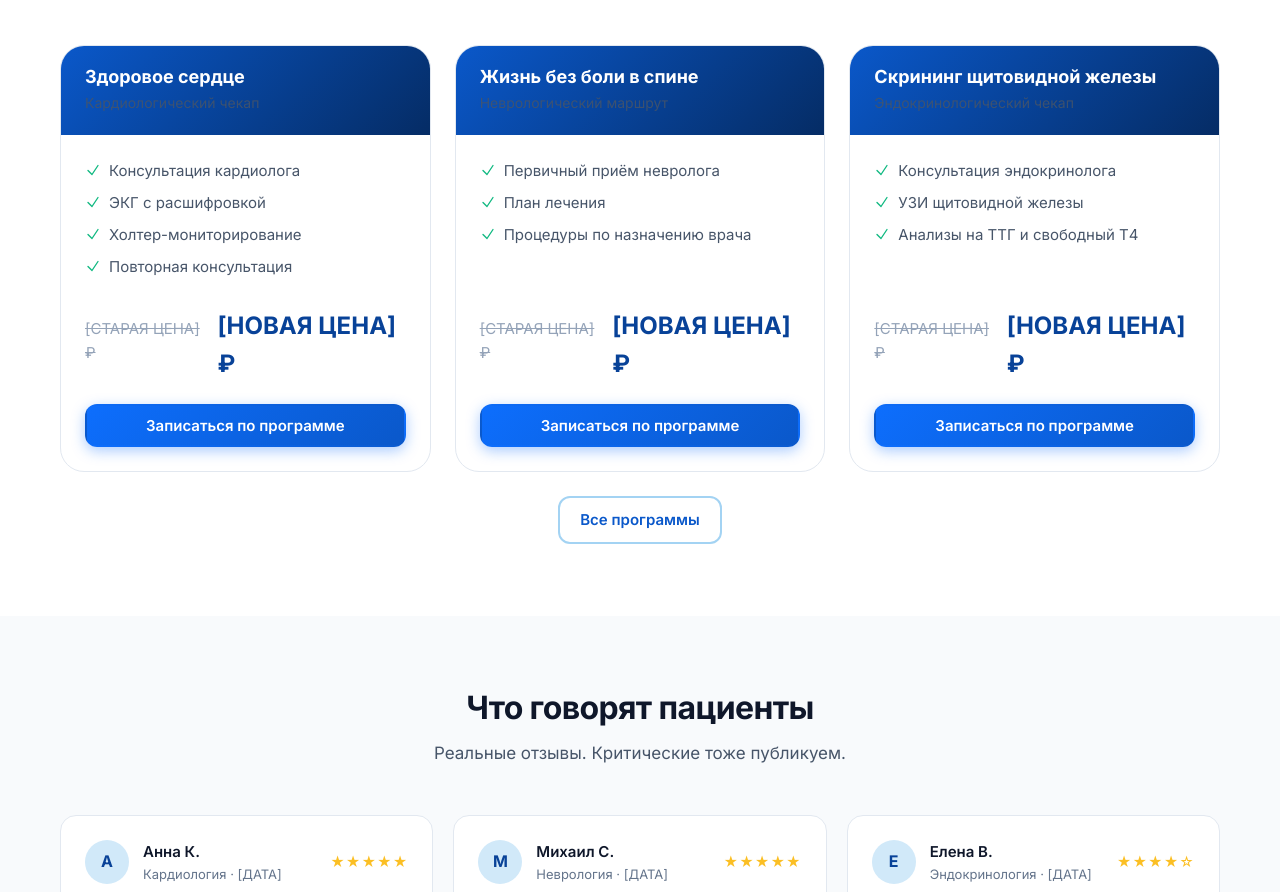
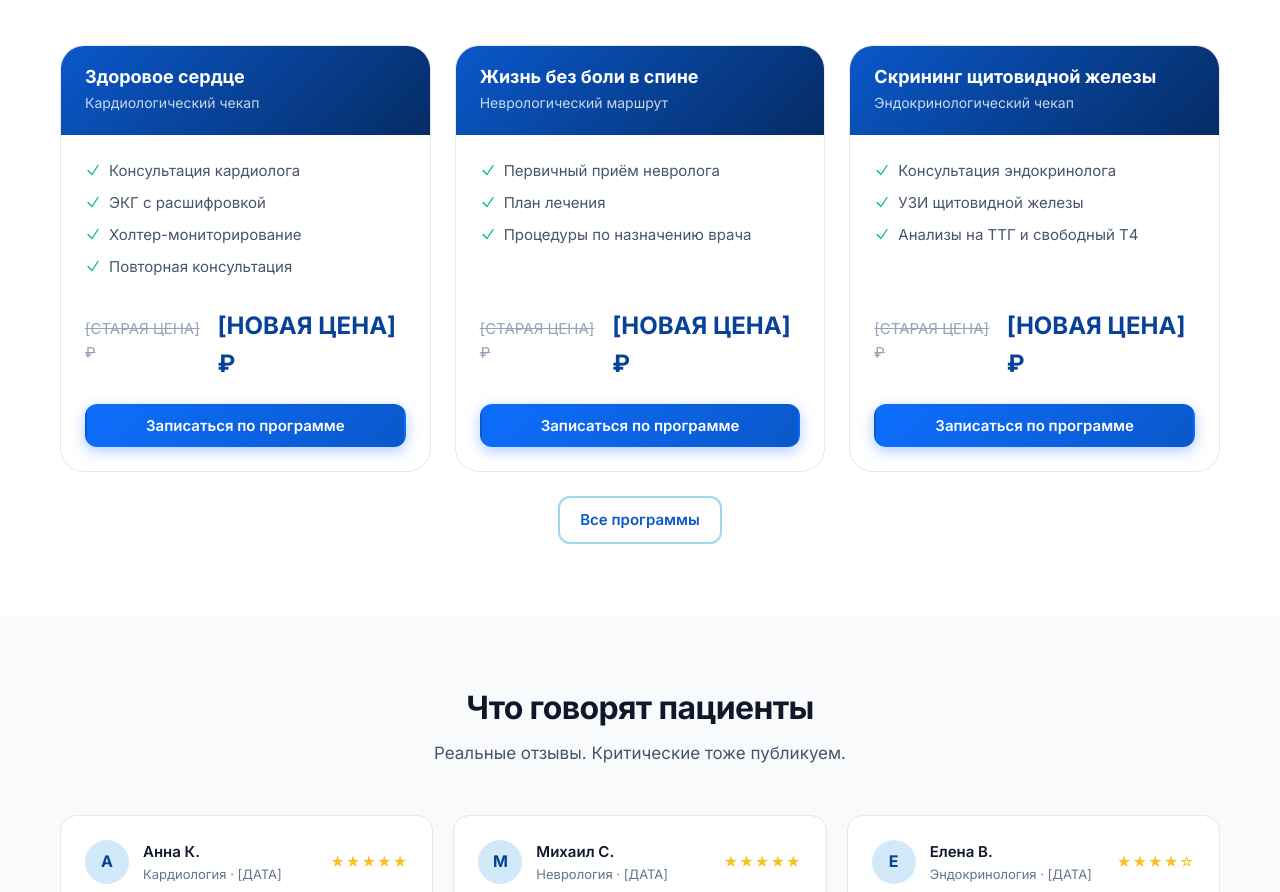
Before and after one commit to daria142/medicine, a plain HTML site: page clinic-site/index.html in a window 1280 px wide. Shown: the part 2434-3326 px from the top of the page. Drawn offline with Linux system fonts and the light colour scheme.

Commit message:
Update styles.css

```diff
--- a/clinic-site/css/styles.css
+++ b/clinic-site/css/styles.css
@@ -893,6 +893,12 @@ p:last-child { margin-bottom: 0; }
   margin-bottom: 0.25rem;
 }
 
+.program-header p {
+  color: rgba(255, 255, 255, 0.92);
+  margin: 0;
+  font-size: 0.875rem;
+}
+
 .program-body {
   padding: 1.5rem;
   flex: 1;
```
